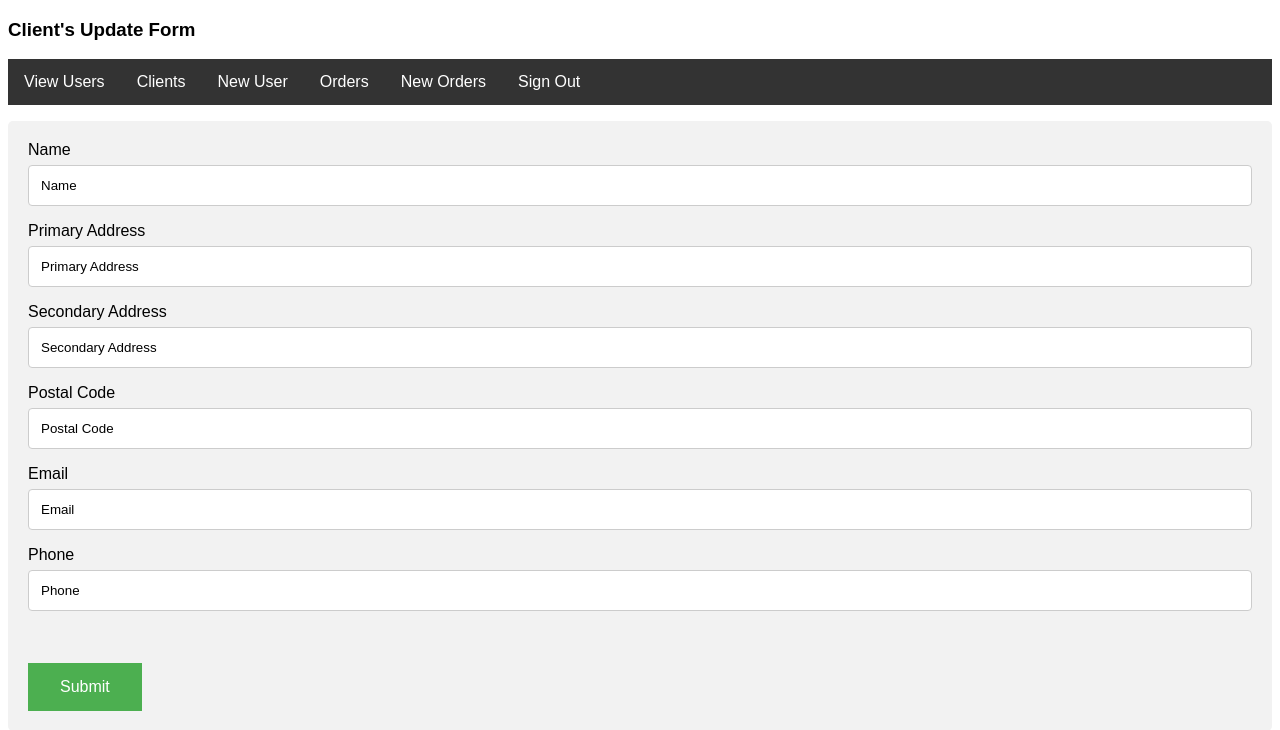
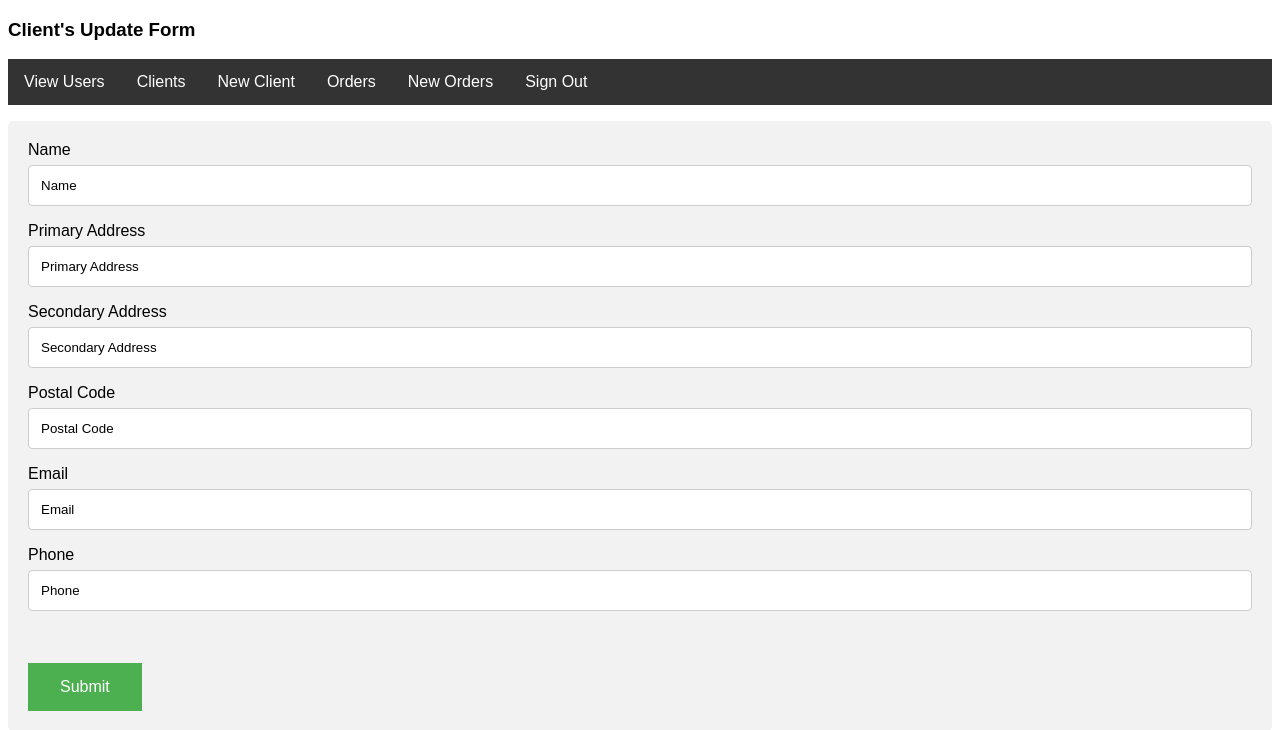
Before and after one commit to yassataiseer/inkfactory, a Flask app: page /new_user in a window 1280 px wide. Shown: the top 730 px of the page. Run offline with Flask 2, Linux system fonts and the light colour scheme.

Commit message:
commit on master

```diff
--- a/templates/clients.html
+++ b/templates/clients.html
@@ -50,7 +50,7 @@ ul {
   <ul>
     <li><a href="/users" >View Users </a></li>
     <li><a href="/clients">Clients</a></li>
-    <li><a href="/new_user">New User</a></li>
+    <li><a href="/new_user">New Client</a></li>
     <li><a href="/orders">Orders</a></li>
     <li><a href="/new_orders">New Orders</a></li>
       <li><a href="/sign_out">Sign Out</a></li>
--- a/templates/edit_order.html
+++ b/templates/edit_order.html
@@ -79,7 +79,7 @@ ul {
 <ul>
   <li><a href="/users" >View Users </a></li>
   <li><a href="/clients">Clients</a></li>
-  <li><a href="/new_user">New User</a></li>
+  <li><a href="/new_user">New Client</a></li>
   <li><a href="/orders">Orders</a></li>
   <li><a href="/new_orders">New Orders</a></li>
     <li><a href="/sign_out">Sign Out</a></li>
--- a/templates/new_order.html
+++ b/templates/new_order.html
@@ -79,7 +79,7 @@ ul {
 <ul>
   <li><a href="/users" >View Users </a></li>
   <li><a href="/clients">Clients</a></li>
-  <li><a href="/new_user">New User</a></li>
+  <li><a href="/new_user">New Client</a></li>
   <li><a href="/orders">Orders</a></li>
   <li><a href="/new_orders">New Orders</a></li>
     <li><a href="/sign_out">Sign Out</a></li>
--- a/templates/new_user.html
+++ b/templates/new_user.html
@@ -79,7 +79,7 @@ ul {
 <ul>
   <li><a href="/users" >View Users </a></li>
   <li><a href="/clients">Clients</a></li>
-  <li><a href="/new_user">New User</a></li>
+  <li><a href="/new_user">New Client</a></li>
   <li><a href="/orders">Orders</a></li>
   <li><a href="/new_orders">New Orders</a></li>
     <li><a href="/sign_out">Sign Out</a></li>
--- a/templates/users.html
+++ b/templates/users.html
@@ -50,7 +50,7 @@ ul {
   <ul>
     <li><a href="/users" >View Users </a></li>
     <li><a href="/clients">Clients</a></li>
-    <li><a href="/new_user">New User</a></li>
+    <li><a href="/new_user">New Client</a></li>
     <li><a href="/orders">Orders</a></li>
     <li><a href="/new_orders">New Orders</a></li>
       <li><a href="/sign_out">Sign Out</a></li>
```
